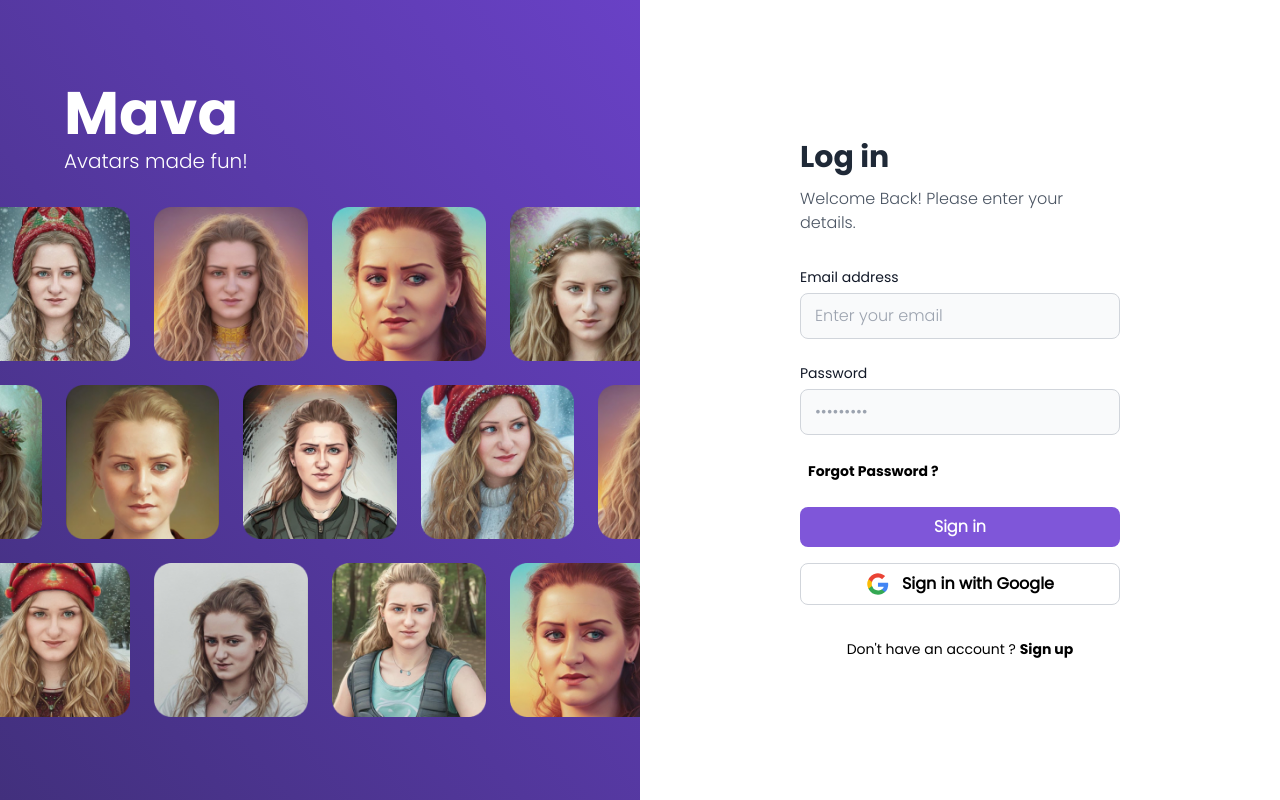
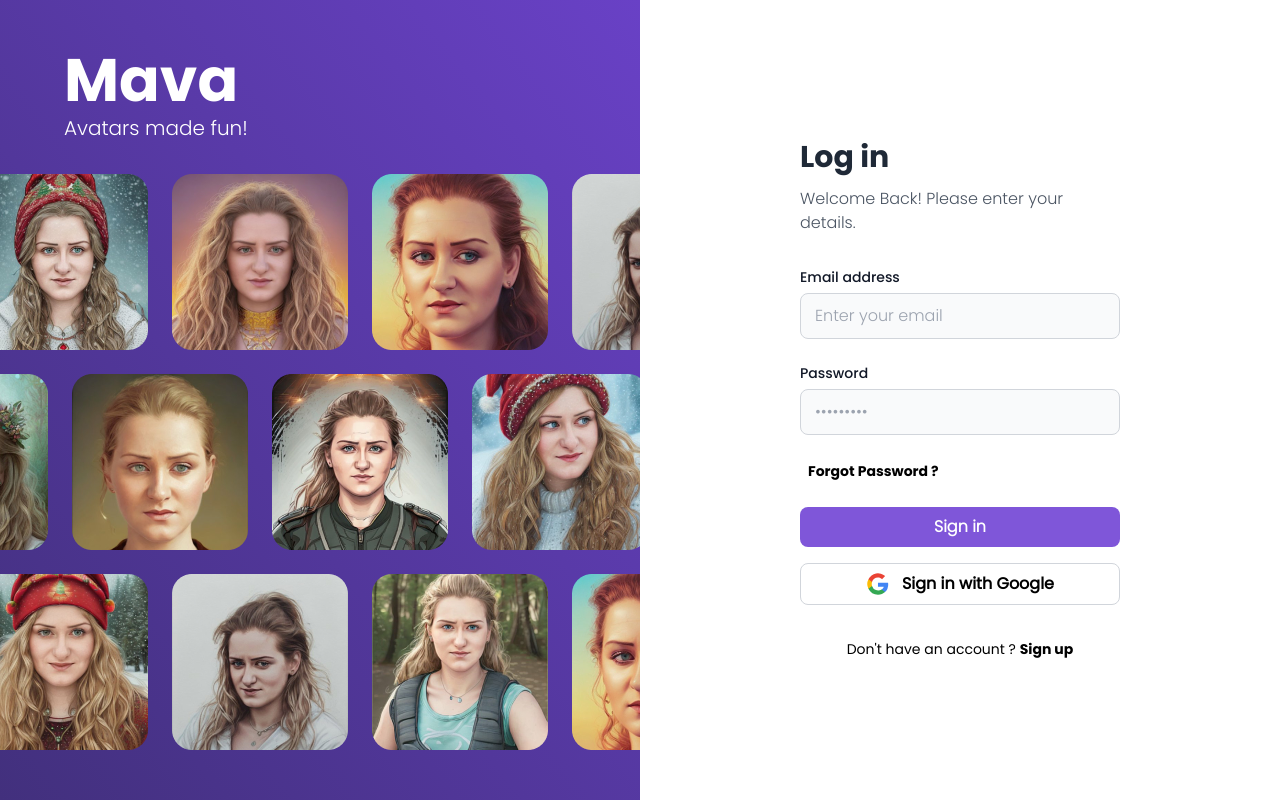
Before and after one commit to brandojesus0624/AI-web-frontend, a React (Create React App) app: page / in a window 1280 px wide. Built offline with nearby package versions, Linux system fonts and the light colour scheme.

Commit message:
Fix left side(img-gallery)

```diff
--- a/src/components/auth/login.js
+++ b/src/components/auth/login.js
@@ -1,10 +1,11 @@
+import { Link } from "react-router-dom";
 import LeftSide from "../basic/authLeft";
 
 const Login = () => {
   return (
     <div className="h-screen md:flex font-poppinslight">
       <LeftSide />
-      <div className="flex md:w-1/2 justify-center py-10 items-center bg-white">
+      <div className="flex md:w-1/2 h-full justify-center py-10 items-center bg-white">
         <form className="bg-white w-1/2">
           <h1 className="text-gray-800 font-poppinsBold text-3xl mb-3">
             Log in
@@ -15,7 +16,7 @@ const Login = () => {
           <div className="mb-6">
             <label
               htmlFor="email"
-              className="block mb-1.5 text-sm font-medium font-poppinsRegular text-gray-900 dark:text-white"
+              className="block mb-1.5 text-sm font-poppinsMedium text-gray-900 dark:text-white"
             >
               Email address
             </label>
@@ -30,7 +31,7 @@ const Login = () => {
           <div className="mb-6">
             <label
               htmlFor="password"
-              className="block mb-1.5 text-sm font-medium font-poppinsRegular text-gray-900 dark:text-white"
+              className="block mb-1.5 text-sm font-poppinsMedium text-gray-900 dark:text-white"
             >
               Password
             </label>
@@ -64,9 +65,9 @@ const Login = () => {
           <div className="text-center">
           <span className="text-sm font-poppinsRegular justify-center">
             Don't have an account ?{" "}
-            <span className="hover:text-primary-700 cursor-pointer font-poppinsBold">
+            <Link to="/signup" className="hover:text-primary-700 cursor-pointer font-poppinsBold">
               Sign up
-            </span>
+            </Link>
           </span>
           </div>
         </form>
--- a/src/components/basic/authLeft.js
+++ b/src/components/basic/authLeft.js
@@ -7,19 +7,25 @@ const LeftSide = () => {
       </h1>
       <p className="text-white mt-1 text-xl">Avatars made fun!</p>
     </div>
-    <div className="image-group flex-col">
+    <div className="image-group flex-col w-[200%]">
       <div className="flex">
         <div className="mr-6 ">
-          <img alt="gallery" className='w-full' src={require('../../assets/img/1.png')} />
+          <img alt="gallery" src={require('../../assets/img/1.png')} />
         </div>
         <div className="mr-6 ">
-          <img alt="gallery" className='w-full' src={require('../../assets/img/2.png')} />
+          <img alt="gallery" src={require('../../assets/img/2.png')} />
         </div>
         <div className="mr-6 ">
-          <img alt="gallery" className='w-full' src={require('../../assets/img/3.png')} />
+          <img alt="gallery" src={require('../../assets/img/3.png')} />
         </div>
-        <div className=''>
-          <img alt="gallery" className='w-full' src={require('../../assets/img/4.png')} />
+        <div className="mr-6 ">
+          <img alt="gallery" src={require('../../assets/img/11.png')} />
+        </div>
+        <div className="mr-6 ">
+          <img alt="gallery" src={require('../../assets/img/12.png')} />
+        </div>
+        <div className="mr-6 ">
+          <img alt="gallery" src={require('../../assets/img/4.png')} />
         </div>
       </div>
       <div className='flex mt-6'>
@@ -35,7 +41,13 @@ const LeftSide = () => {
         <div className="mr-6">
           <img alt="gallery" src={require('../../assets/img/8.png')} />
         </div>
-        <div>
+        <div className="mr-6">
+          <img alt="gallery" src={require('../../assets/img/2.png')} />
+        </div>
+        <div className="mr-6">
+          <img alt="gallery" src={require('../../assets/img/3.png')} />
+        </div>
+        <div className="mr-6 ">
           <img alt="gallery" src={require('../../assets/img/9.png')} />
         </div>
       </div>
@@ -49,7 +61,13 @@ const LeftSide = () => {
         <div className="mr-6">
           <img alt="gallery" src={require('../../assets/img/12.png')} />
         </div>
-        <div>
+        <div className="mr-6">
+          <img alt="gallery" src={require('../../assets/img/3.png')} />
+        </div>
+        <div className="mr-6">
+          <img alt="gallery" src={require('../../assets/img/7.png')} />
+        </div>
+        <div className="mr-6">
           <img alt="gallery" src={require('../../assets/img/13.png')} />
         </div>
       </div>
--- a/src/index.css
+++ b/src/index.css
@@ -10,6 +10,11 @@
   font-family: 'Poppinsbold';
   src: url('./assets/fonts/Poppins/Poppins-Bold.ttf');
 }
+@font-face {
+  font-family: 'Poppinsmedium';
+  src: url('./assets/fonts/Poppins/Poppins-Medium.ttf');
+}
+
 @tailwind base;
 @tailwind components;
 @tailwind utilities;
--- a/tailwind.config.js
+++ b/tailwind.config.js
@@ -25,6 +25,7 @@ module.exports = {
       'poppinslight': ['poppinslight','Poppinslight'],
       'poppinsBold': ['poppinsBold', 'Poppinsbold'],
       'poppinsRegular': ['poppinsRegular', 'Poppinsregular'],
+      'poppinsMedium': ['poppinsMedium', 'Poppinsmedium'],
     }
   },
   plugins: [
```
